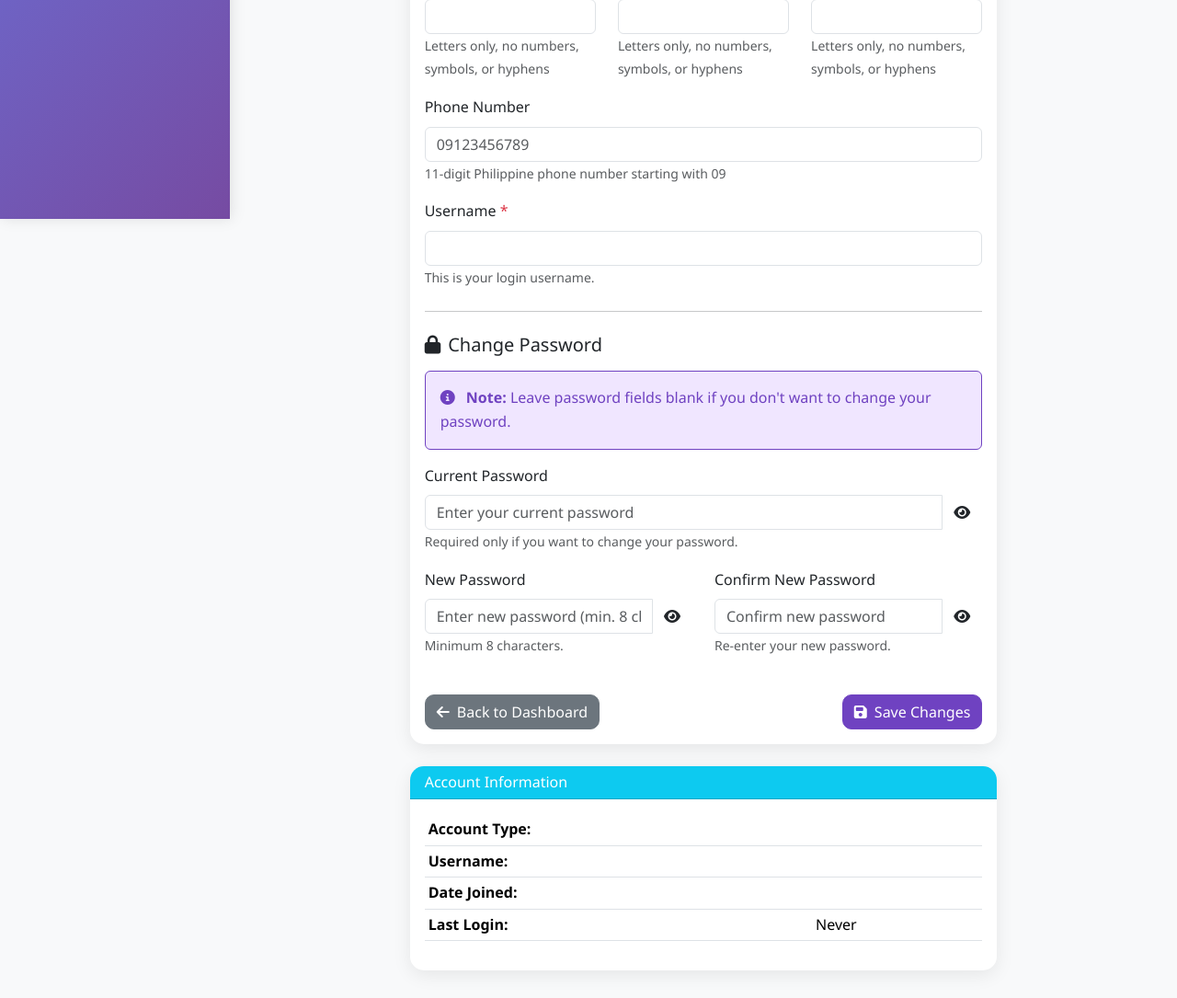
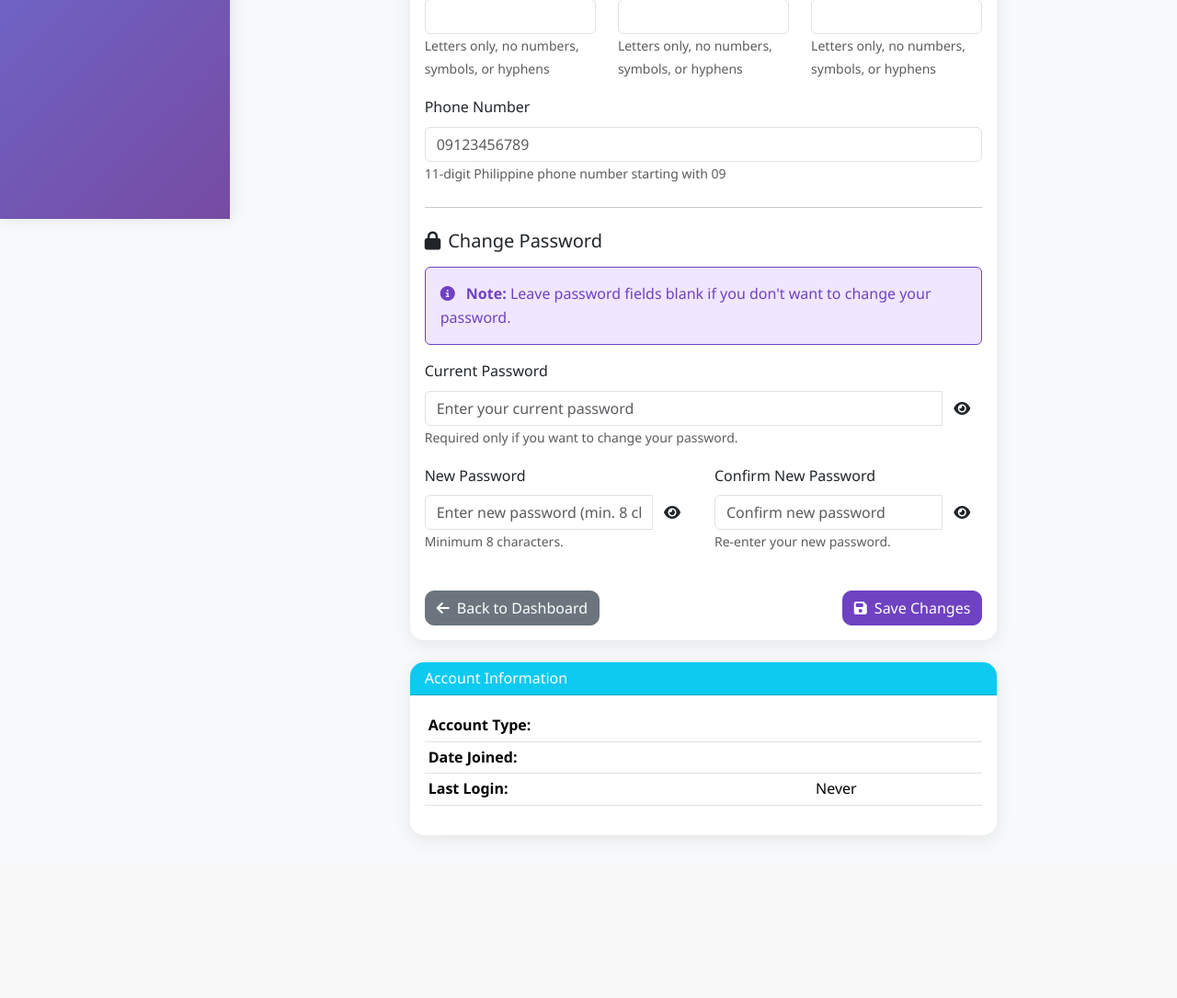
Before and after one commit to exile213/Patient-Appointment-Management-System-for-Skinnovation-Clinic, a Django app: template templates/attendant/manage_profile.html in a window 1280 px wide. Shown: the part 562-1647 px from the top of the page at 92% size. After the commit the page ends 1471 px from the top, so only its background shows below. Run offline with Django 5.2, Linux system fonts and the light colour scheme; the template is opened without the code that fills it, so the values that code supplies are empty; some libraries are stand-ins or nearby versions.

Commit message:
Remove username field from attendant profile and fix password toggle
- Remove username field from attendant manage profile page
- Remove username validation from attendant view
- Fix password visibility toggle in owner edit account (improve icon detection)
- Update function to properly find and toggle password visibility icon

```diff
--- a/templates/attendant/manage_profile.html
+++ b/templates/attendant/manage_profile.html
@@ -127,13 +127,6 @@
                         <small class="form-text text-muted">11-digit Philippine phone number starting with 09</small>
                     </div>
 
-                    <div class="mb-3">
-                        <label for="username" class="form-label">Username <span class="text-danger">*</span></label>
-                        <input type="text" class="form-control" id="username" name="username"
-                               value="{{ user.username }}" required>
-                        <small class="form-text text-muted">This is your login username.</small>
-                    </div>
-
                     <hr class="my-4">
 
                     <!-- Password Change Section -->
@@ -201,10 +194,6 @@
                     <tr>
                         <th>Account Type:</th>
                         <td><span class="badge bg-success">{{ user.user_type|capfirst }}</span></td>
-                    </tr>
-                    <tr>
-                        <th>Username:</th>
-                        <td>{{ user.username }}</td>
                     </tr>
                     <tr>
                         <th>Date Joined:</th>
```
Also changed, not shown: attendant/views.py (+3 -5 lines), templates/owner/edit_account.html (+12 -4 lines).
